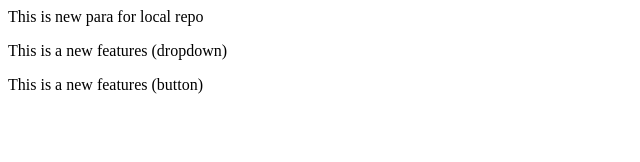
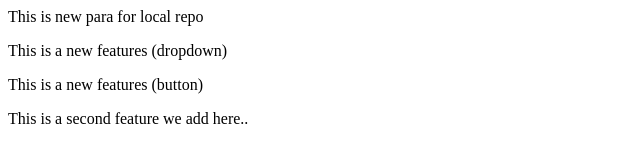
Before and after one commit to Shivam9447/Local_Repo, a plain HTML site: page index.html in a window 1280 px wide. Shown: the whole page, without its empty margins (0-640 px from the left). Drawn offline with Linux system fonts and the light colour scheme.

Commit message:
Add second feature

```diff
--- a/index.html
+++ b/index.html
@@ -1,3 +1,4 @@
 <p>This is new para for local repo</p>
 <p>This is a new features (dropdown)</p>
 <p>This is a new features (button)</p>
+<p>This is a second feature we add here..</p>
```
Also changed, not shown: 1 other file.
